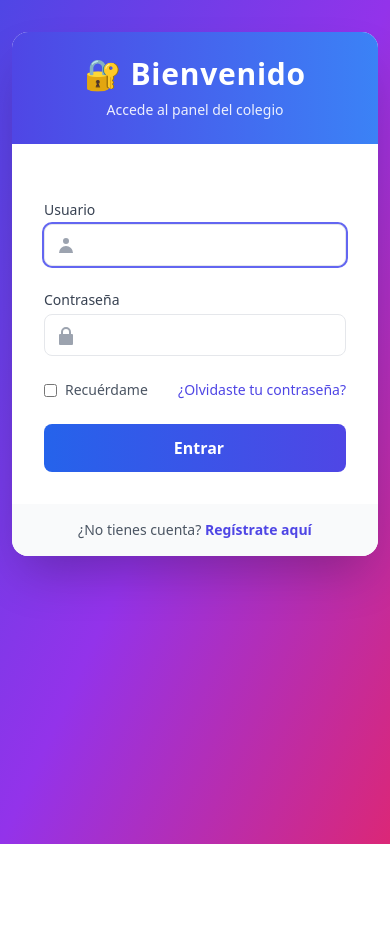
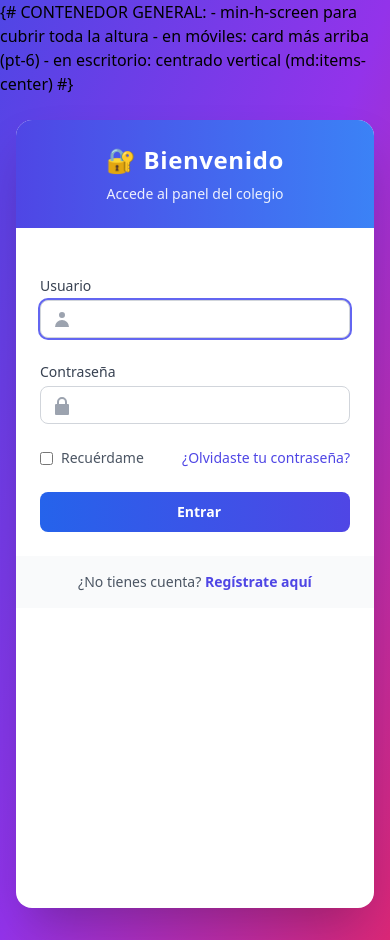
Before and after one commit to Barbera-Studio/Colegio, a Django app: page /accounts/login/ in a window 390 px wide. Before the commit the page ends 844 px from the top, so only its background shows below. Run offline with Django 5.2, Linux system fonts and the light colour scheme; parts of the project's set-up code (start-up, migrations or seed data) failed here and were passed over; some libraries are stand-ins or nearby versions.

Commit message:
Cambios login

```diff
--- a/templates/registration/login.html
+++ b/templates/registration/login.html
@@ -20,65 +20,38 @@
   </script>
 
   <style>
-    @keyframes fadeIn {
-      from { opacity: 0; transform: translateY(30px); }
+    @keyframes fadeInUp {
+      from { opacity: 0; transform: translateY(24px); }
       to   { opacity: 1; transform: translateY(0); }
     }
-    .animate-fadeIn {
-      animation: fadeIn 0.8s ease-out;
-    }
-
-    /* Ajustes finos para que el card NO quede lejano en móviles */
-
-    body {
-      min-height: 100vh;
-    }
-
-    /* En móviles: el card empieza más arriba, no centrado verticalmente */
-    @media (max-width: 768px) {
-      body {
-        padding-top: 24px;
-        padding-bottom: 24px;
-      }
-
-      .login-card {
-        margin-inline: 16px;
-        margin-top: 0;       /* que no baje más */
-        max-width: 420px;
-        transform: translateY(0); /* asegurar que no se desplace hacia abajo por animación */
-      }
-    }
-
-    @media (max-width: 480px) {
-      body {
-        padding-top: 16px;
-        padding-bottom: 16px;
-      }
-
-      .login-card {
-        margin-inline: 12px;
-        max-width: 380px;
-      }
+    .animate-fadeInUp {
+      animation: fadeInUp 0.6s ease-out;
     }
   </style>
 </head>
 
-{# En escritorio: centrado vertical. En móviles: pegado hacia arriba (items-start) #}
-<body class="min-h-screen flex justify-center md:items-center items-start bg-gradient-to-br from-indigo-600 via-purple-600 to-pink-600">
+<body class="bg-gradient-to-br from-indigo-600 via-purple-600 to-pink-600">
 
-  <div class="login-card w-full max-w-md bg-white rounded-2xl shadow-2xl overflow-hidden transform transition duration-500 hover:scale-105 animate-fadeIn md:mt-0 mt-4 mb-8">
+  {# CONTENEDOR GENERAL:
+     - min-h-screen para cubrir toda la altura
+     - en móviles: card más arriba (pt-6)
+     - en escritorio: centrado vertical (md:items-center) #}
+  <div class="min-h-screen flex justify-center md:items-center pt-6 pb-8 md:pt-0 md:pb-0 px-4">
+
+    <div class="login-card w-full max-w-md bg-white rounded-2xl shadow-2xl overflow-hidden animate-fadeInUp">
+
       <div class="bg-gradient-to-r from-indigo-600 to-blue-500 p-6 text-center text-white">
-      <h2 class="text-3xl font-bold tracking-wide">🔐 Bienvenido</h2>
+        <h2 class="text-2xl md:text-3xl font-bold tracking-wide">🔐 Bienvenido</h2>
         <p class="text-sm mt-2 opacity-90">Accede al panel del colegio</p>
       </div>
 
-    <div class="p-8">
+      <div class="p-6 md:p-8">
         {% load widget_tweaks %}
         <form method="post" class="space-y-6" onsubmit="handleSubmit()">
           {% csrf_token %}
 
           {% if form.errors %}
-          <div class="text-red-600 text-sm mb-4">
+            <div class="text-red-600 text-sm mb-2">
               {% for field in form %}
                 {% for error in field.errors %}
                   <p>{{ error }}</p>
@@ -98,7 +71,7 @@
                   <path fill-rule="evenodd" d="M10 9a3 3 0 100-6 3 3 0 000 6zm-7 9a7 7 0 1114 0H3z" clip-rule="evenodd"/>
                 </svg>
               </span>
-            {% render_field form.username class="pl-10 w-full border rounded-lg px-3 py-2 focus:ring-2 focus:ring-indigo-500 focus:outline-none" %}
+              {% render_field form.username class="pl-10 w-full border border-gray-300 rounded-lg px-3 py-2 text-sm focus:ring-2 focus:ring-indigo-500 focus:outline-none" %}
             </div>
           </div>
 
@@ -110,7 +83,7 @@
                   <path fill-rule="evenodd" d="M5 9V7a5 5 0 1110 0v2h1a1 1 0 011 1v9a1 1 0 01-1 1H4a1 1 0 01-1-1v-9a1 1 0 011-1h1zm2-2a3 3 0 016 0v2H7V7z" clip-rule="evenodd"/>
                 </svg>
               </span>
-            {% render_field form.password class="pl-10 w-full border rounded-lg px-3 py-2 focus:ring-2 focus:ring-indigo-500 focus:outline-none" %}
+              {% render_field form.password class="pl-10 w-full border border-gray-300 rounded-lg px-3 py-2 text-sm focus:ring-2 focus:ring-indigo-500 focus:outline-none" %}
             </div>
           </div>
 
@@ -119,11 +92,13 @@
               <input type="checkbox" class="rounded text-indigo-600 focus:ring-indigo-500">
               <span>Recuérdame</span>
             </label>
-          <a href="{% url 'password_reset' %}" class="text-sm text-indigo-600 hover:underline">¿Olvidaste tu contraseña?</a>
+            <a href="{% url 'password_reset' %}" class="text-sm text-indigo-600 hover:underline">
+              ¿Olvidaste tu contraseña?
+            </a>
           </div>
 
           <button id="loginBtn" type="submit"
-          class="w-full bg-gradient-to-r from-blue-600 to-indigo-600 text-white py-3 rounded-lg font-semibold flex justify-center items-center space-x-2 hover:opacity-90 focus:outline-none focus:ring-2 focus:ring-offset-2 focus:ring-indigo-500 transition duration-300">
+            class="w-full bg-gradient-to-r from-blue-600 to-indigo-600 text-white py-2.5 md:py-3 rounded-lg text-sm md:text-base font-semibold flex justify-center items-center space-x-2 hover:opacity-90 focus:outline-none focus:ring-2 focus:ring-offset-2 focus:ring-indigo-500 transition duration-300">
             <svg id="spinner" class="hidden animate-spin h-5 w-5 text-white" xmlns="http://www.w3.org/2000/svg" fill="none" viewBox="0 0 24 24">
               <circle class="opacity-25" cx="12" cy="12" r="10" stroke="currentColor" stroke-width="4"></circle>
               <path class="opacity-75" fill="currentColor" d="M4 12a8 8 0 018-8v8z"></path>
@@ -135,8 +110,12 @@
 
       <div class="px-6 py-4 bg-gray-50 text-center text-sm text-gray-600">
         ¿No tienes cuenta?
-      <a href="{% url 'core:registro' %}" class="font-semibold text-indigo-600 hover:underline">Regístrate aquí</a>
+        <a href="{% url 'core:registro' %}" class="font-semibold text-indigo-600 hover:underline">
+          Regístrate aquí
+        </a>
       </div>
+    </div>
+
   </div>
 
 </body>
```
Lines whose indentation alone changed are shown as unchanged.
